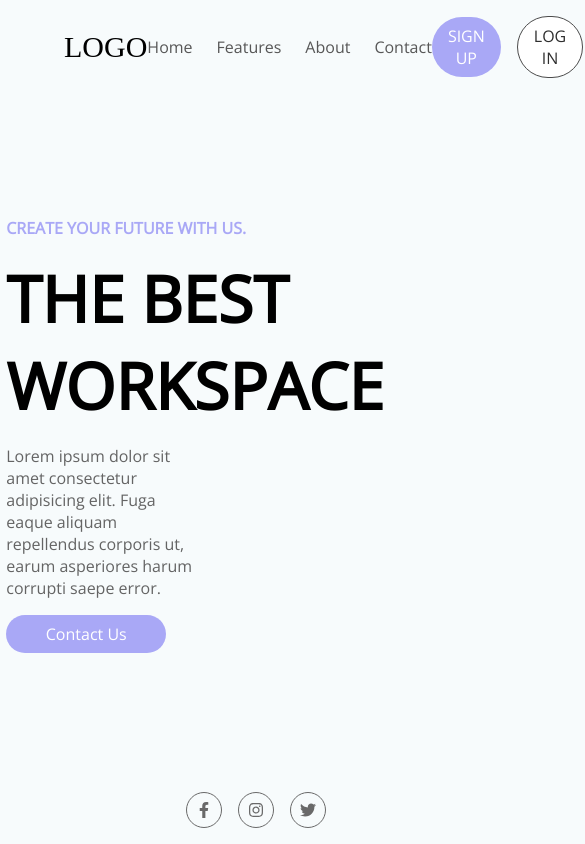
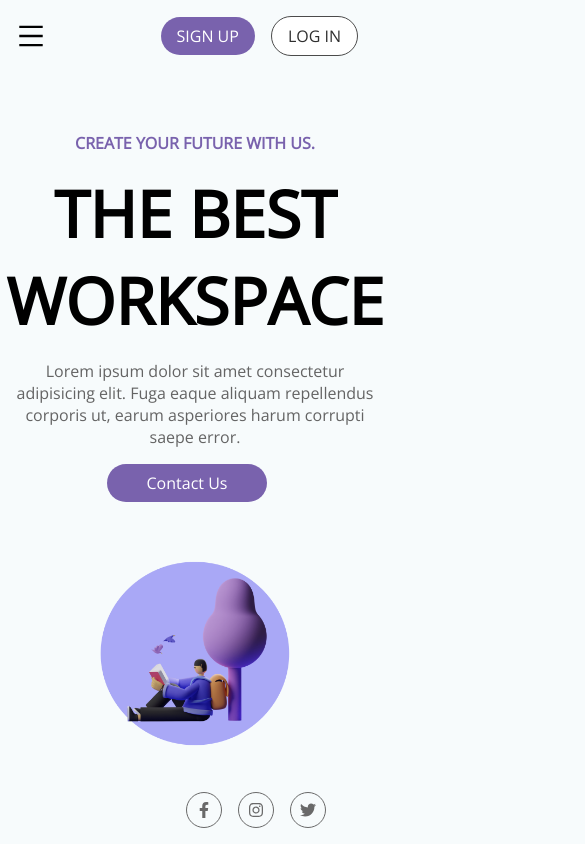
Before and after one commit to hamooo-d/landing-page, a Gatsby site: page / in a window 390 px wide. Shown: the whole page, 585 px wide, since content can reach past the window. Built offline with nearby package versions, Linux system fonts and the light colour scheme; Gatsby itself is replaced by a stand-in of ours.

Commit message:
feat: responsive design ✨

```diff
--- a/src/components/Layout/Navbar.tsx
+++ b/src/components/Layout/Navbar.tsx
@@ -1,15 +1,20 @@
 import { Link } from 'gatsby'
 import React from 'react'
+import { AiOutlineMenu } from 'react-icons/ai'
 import styled, { keyframes } from 'styled-components'
+import { device } from '../../constants'
 
 const Navbar: React.FC = () => {
   return (
     <Container>
-      <Logo>Logo</Logo>
+      <Logo>
+        <StyledMenuIcon />
+        <LogoText style={{ marginLeft: 16 }}>Logo</LogoText>
+      </Logo>
       <Navigators>
         <StyledLink to="/">Home</StyledLink>
         <StyledLink to="/">Features</StyledLink>
-        <StyledLink to="/">About</StyledLink>
+        <StyledLink to="/about">About</StyledLink>
         <StyledLink to="/">Contact</StyledLink>
       </Navigators>
       <Entry>
@@ -26,13 +31,32 @@ const Container = styled.nav({
   alignItems: 'center',
   width: '100%',
   padding: '1rem 4rem',
+  [device.tablet]: {
+    padding: '1rem 1rem',
+  },
 })
 
 const Logo = styled.div({
   flex: 1,
+  display: 'flex',
+  alignItems: 'center',
   textTransform: 'uppercase',
   fontSize: '30px',
   fontFamily: 'Montserrat',
+})
+
+const LogoText = styled.span({
+  marignLeft: 16,
+  [device.tablet]: {
+    display: 'none',
+  },
+})
+
+const StyledMenuIcon = styled(AiOutlineMenu)({
+  display: 'none',
+  [device.laptop]: {
+    display: 'block',
+  },
 })
 
 const Navigators = styled.div({
@@ -40,6 +64,9 @@ const Navigators = styled.div({
   display: 'flex',
   justifyContent: 'center',
   alignItems: 'center',
+  [device.laptop]: {
+    display: 'none',
+  },
 })
 
 const StyledLink = styled(Link)({
@@ -56,10 +83,13 @@ const StyledLink = styled(Link)({
 })
 
 const Entry = styled.div({
+  display: 'flex',
   flex: 1,
-  display: 'flex',
   justifyContent: 'flex-end',
   alignItems: 'center',
+  [device.laptop]: {
+    flex: 'inherit',
+  },
 })
 
 const scale = keyframes`
@@ -87,7 +117,7 @@ const Button = styled.button`
   }
 `
 const SignupButton = styled(Button)({
-  background: '#A9A8F6',
+  background: '#7962ad',
   color: '#fff',
   border: 0,
   transition: 'background .3s ease-in',
--- a/src/components/Layout/index.tsx
+++ b/src/components/Layout/index.tsx
@@ -34,7 +34,7 @@ const Container = styled.div({
 
 const Footer = styled.footer({
   display: 'flex',
-  alignItems: 'center',
+  alignItems: 'flex-end',
   justifyContent: 'flex-end',
   padding: '1rem 4rem',
 })
@@ -53,7 +53,6 @@ const IconContainer = styled.div({
   ':last-child': {
     marginRight: 0,
   },
-
   '& > *': {
     transition: 'all .5s',
   },
@@ -61,6 +60,9 @@ const IconContainer = styled.div({
     '& > *': {
       transform: 'rotate(360deg)',
     },
+    '& > :nth-child(1)': {
+      color: '#7962ad !important',
+    },
   },
 })
 
--- /dev/null
+++ b/src/constants.ts
@@ -0,0 +1,13 @@
+const size = {
+  mobile: '375px',
+  tablet: '768px',
+  laptop: '1024px',
+  desktop: '2560px',
+}
+
+export const device = {
+  mobile: `@media (max-width: ${size.mobile})`,
+  tablet: `@media (max-width: ${size.tablet})`,
+  laptop: `@media (max-width: ${size.laptop})`,
+  desktop: `@media (max-width: ${size.desktop})`,
+}
--- a/src/pages/index.tsx
+++ b/src/pages/index.tsx
@@ -1,7 +1,8 @@
 import * as React from 'react'
 import styled from 'styled-components'
 import Layout from '../components/Layout'
-import Hero from '../images/Sample 16.png'
+import { device } from '../constants'
+import Hero from '../images/hero.png'
 
 const IndexPage: React.FC = () => {
   return (
@@ -29,6 +30,10 @@ const Container = styled.div({
   display: 'flex',
   justifyContent: 'center',
   padding: '1rem 5rem',
+  [device.laptop]: {
+    flexDirection: 'column',
+    alignItems: 'center',
+  },
 })
 
 const Content = styled.div({
@@ -36,10 +41,17 @@ const Content = styled.div({
   display: 'flex',
   flexDirection: 'column',
   justifyContent: 'center',
+  order: 1,
+  [device.laptop]: {
+    order: 1,
+    marginTop: '2rem',
+    justifyContent: 'center',
+    alignItems: 'center',
+  },
 })
 
 const Title = styled.h4({
-  color: '#A9A8F6',
+  color: '#7962ad',
   textTransform: 'uppercase',
   fontSize: '16px',
   marginBottom: '1rem',
@@ -50,12 +62,24 @@ const Header = styled.h1({
   fontSize: '4rem',
   width: '80%',
   textTransform: 'uppercase',
+  '::selection': {
+    background: 'none',
+    color: '#7962ad',
+  },
+  [device.laptop]: {
+    width: 'auto',
+    textAlign: 'center',
+  },
 })
 
 const Paragraph = styled.p({
   color: '#646464',
   width: '50%',
   marginBottom: '1rem',
+  [device.laptop]: {
+    width: 'auto',
+    textAlign: 'center',
+  },
 })
 
 const Button = styled.button`
@@ -71,7 +95,7 @@ const Button = styled.button`
 `
 
 const ContactUsButton = styled(Button)({
-  background: '#A9A8F6',
+  background: '#7962ad',
   color: '#fff',
   border: 0,
   transition: 'background .3s ease-in',
@@ -85,6 +109,11 @@ const HeroWrapper = styled.div({
   display: 'flex',
   justifyContent: 'center',
   alignItems: 'center',
+  order: 2,
+  [device.laptop]: {
+    order: 2,
+    marginTop: '2rem',
+  },
 })
 
 export default IndexPage
```
Also changed, not shown: src/pages/404.tsx (+11 -11 lines), src/pages/about.tsx (added, +14 -0 lines), src/images/Sample 16.svg (deleted), src/images/hero.png (renamed from src/images/Sample 16.png).
